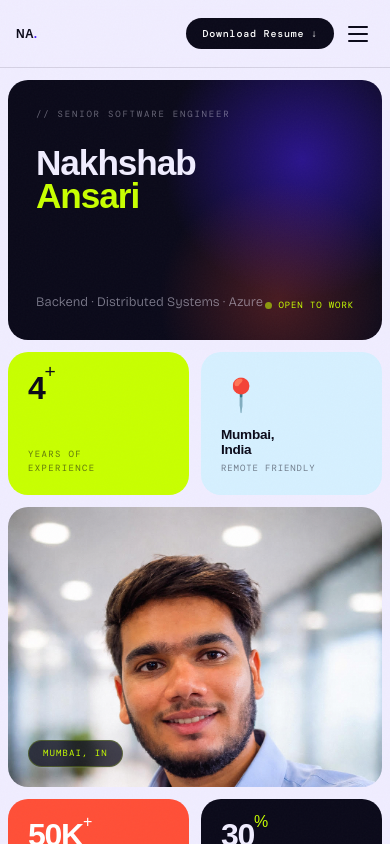
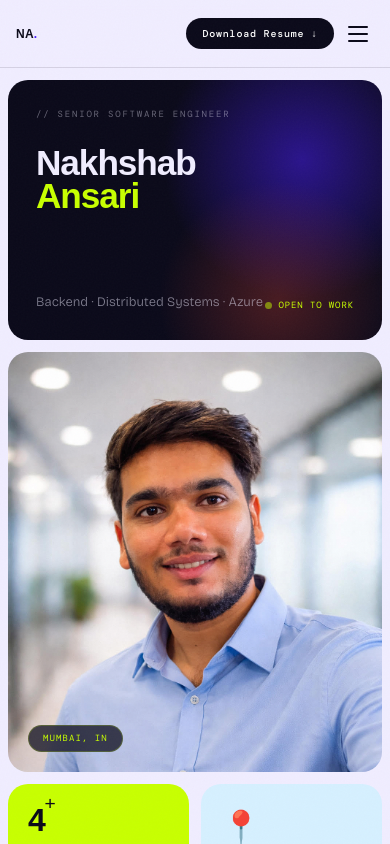
Before and after one commit to nakhshab29/nakhshab-portfolio, a React (Vite) app: page / in a window 390 px wide. Shown: the top 844 px of the page. Built offline with nearby package versions, Linux system fonts and the light colour scheme; a web font is replaced by a local one.

Commit message:
Fix 'half photo' on mobile: Increase photo height and move it up in the hero section

```diff
--- a/src/components/Hero.tsx
+++ b/src/components/Hero.tsx
@@ -322,14 +322,13 @@ export function Hero() {
   return (
     <div className="grid grid-cols-1 md:grid-cols-12 gap-3 lg:gap-3 grid-auto-rows-min">
       <NameCard />
+      <PhotoCard />
 
       {/* Wrapper for side-by-side stats on mobile */}
       <div className="flex md:contents gap-3">
         <YrsCard />
         <LocationCard />
       </div>
-
-      <PhotoCard />
 
       {/* Wrapper for metric cards grid on mobile */}
       <div className="grid grid-cols-2 md:contents gap-3">
--- a/src/index.css
+++ b/src/index.css
@@ -107,7 +107,7 @@
 }
 
 /* Photo card */
-.card-photo { min-height: 280px; }
+.card-photo { min-height: 420px; }
 @media (min-width: 768px) { .card-photo { min-height: 340px; } }
 
 /* Small stat cards (yrs, location) */
```
